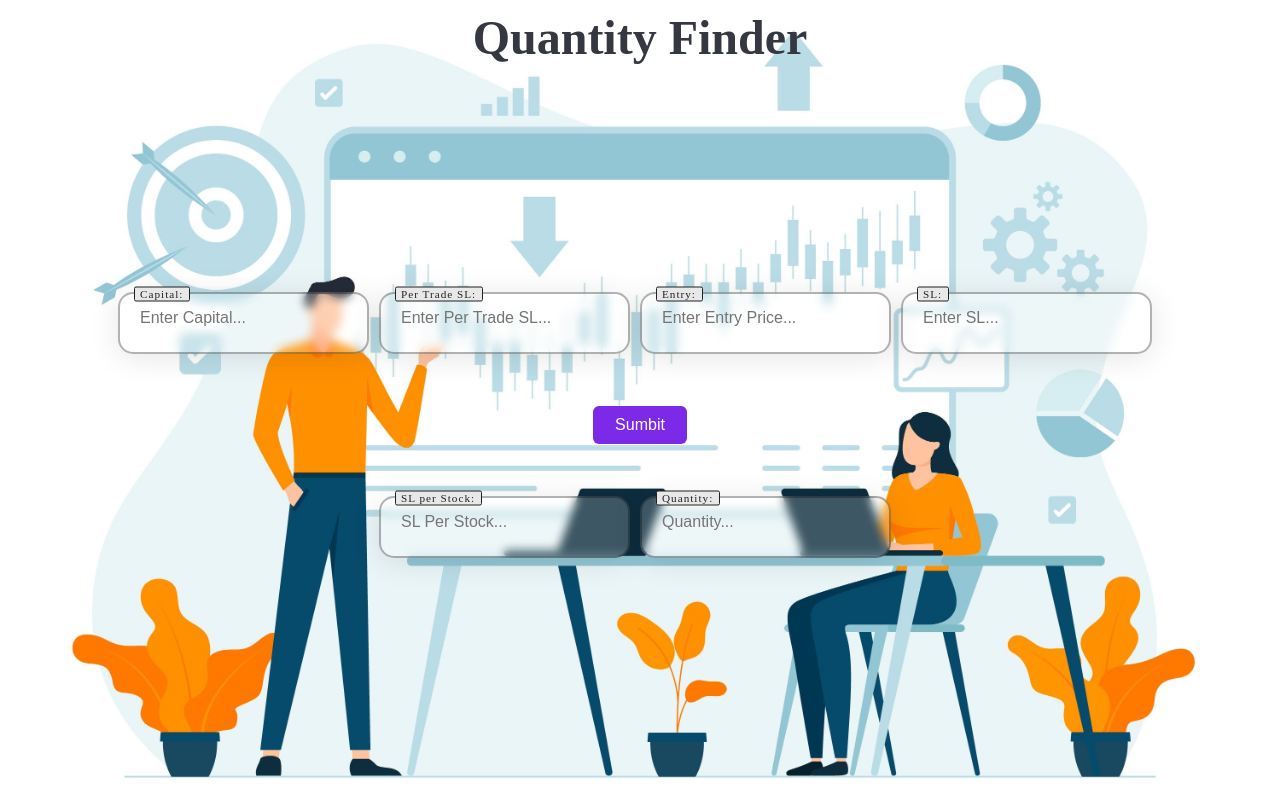
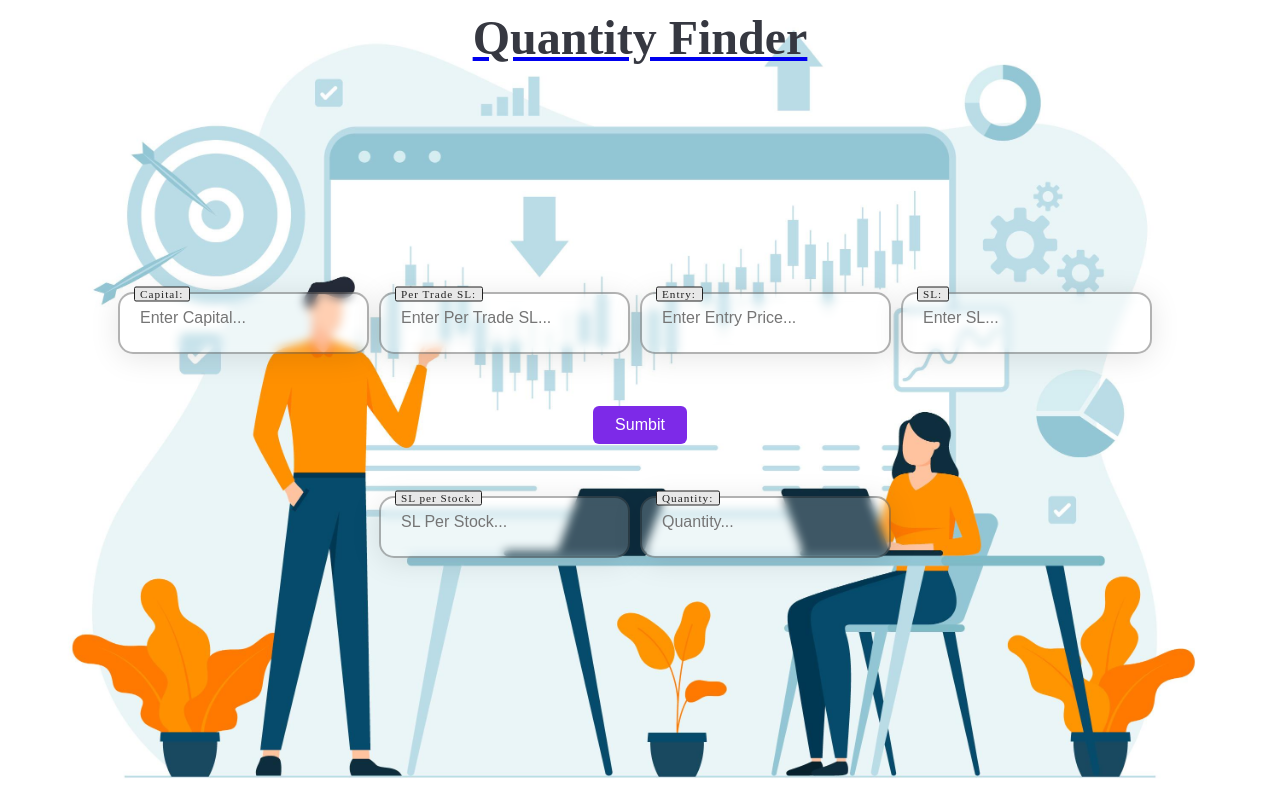
Before and after one commit to tarun142002/Quantity_Finder_for_Trading, a plain HTML site: page index.html in a window 1280 px wide. Drawn offline with Linux system fonts and the light colour scheme.

Commit message:
update link in html

```diff
--- a/index.html
+++ b/index.html
@@ -6,12 +6,13 @@
     <meta name="viewport" content="width=device-width, initial-scale=1.0">
     <title>Quantity</title>
     <link rel="stylesheet" href="style.css">
+    <link rel="icon" href="4027794.jpg">
 </head>
 
 <body>
 
     <div class="main">
-        <h1>Quantity Finder</h1>
+        <a href="index.html"><h1>Quantity Finder</h1></a>
         <div class="container-item flex">
             <form action="" class="flex">
                 <div class="form-1 flex">
```
